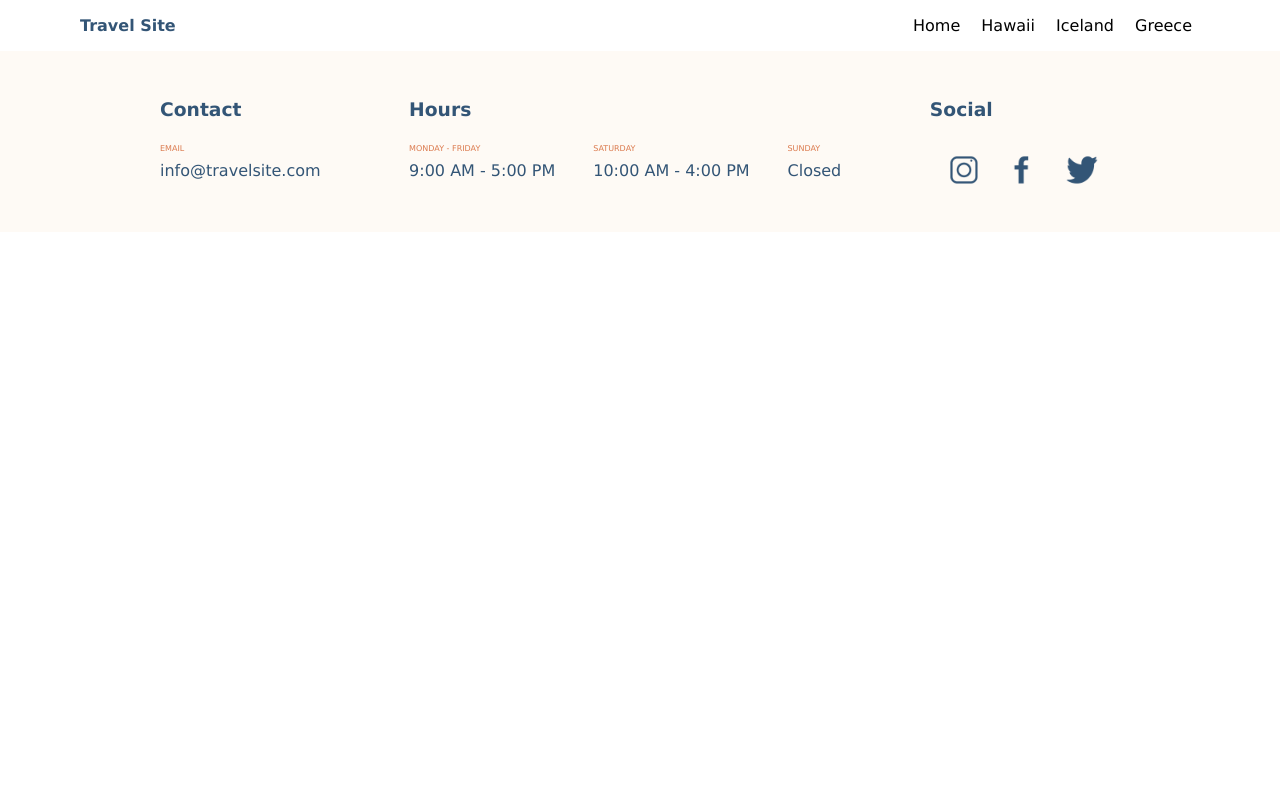
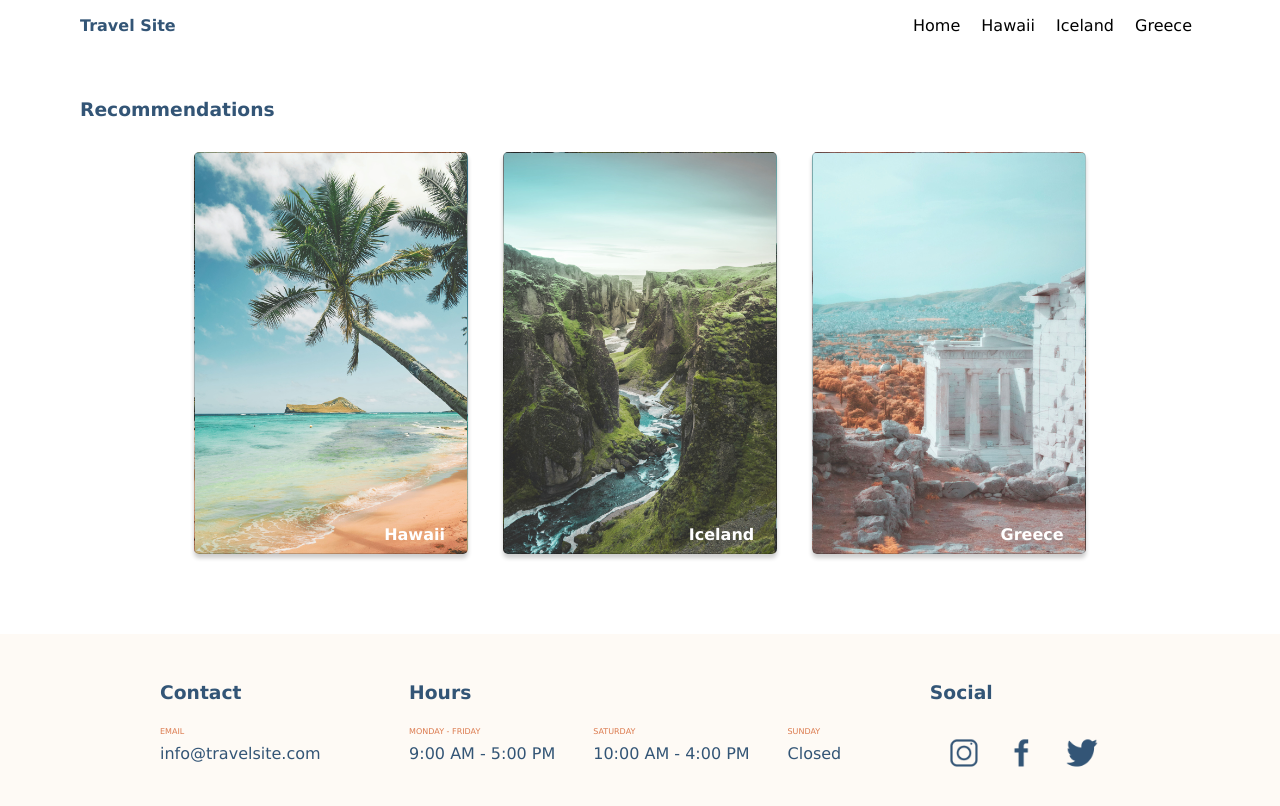
Before and after one commit to DashiWishi/dazeran-zamri-travelsite, a plain HTML site: page index.html in a window 1280 px wide. Drawn offline with Linux system fonts and the light colour scheme.

Commit message:
added recommendations section in homepage

```diff
--- a/css/main.css
+++ b/css/main.css
@@ -0,0 +1,44 @@
+.recommendations > h3 {
+    color: #335576;
+    padding: 3rem 5rem;
+    padding-bottom: 2rem;
+}
+
+.recommendations__container {
+    display: flex;
+    justify-content: space-around;
+    margin: 0 11rem;
+    padding-bottom: 5rem;
+}
+
+article {
+    width: 17rem;
+    height: 25rem;
+    position: relative;
+    border-radius: 5px;
+    border: 1px solid rgba(0, 0, 0, .2); /* 1px solid black with an opacity of 20% */
+    box-shadow: 0px 4px 4px rgba(0, 0, 0, .2);
+}
+
+article > p {
+    color: #FFFFFF;
+    font-weight: bold;
+    position: absolute;
+    top: 93%;
+    right: 8%;
+}
+
+.recommendations-card__hawaii {
+    background-image: url(../assets/images/hawaii.jpg);
+    background-size: cover;
+}
+
+.recommendations-card__iceland {
+    background-image: url(../assets/images/iceland.jpg);
+    background-size: cover;
+}
+
+.recommendations-card__greece {
+    background-image: url(../assets/images/greece.jpg);
+    background-size: cover;
+}
--- a/index.html
+++ b/index.html
@@ -28,7 +28,27 @@
     </header>
 
     <section class="hero"></section>
-    <section class="recommendations"></section>
+
+    <section class="recommendations">
+        <h3>Recommendations</h3>
+        <div class="recommendations__container">
+            <a href="pages/hawaii.html">
+                <article class="recommendations-card__hawaii">
+                    <p>Hawaii</p>
+                </article>
+            </a>
+            <a href="pages/iceland.html">
+                <article class="recommendations-card__iceland">
+                    <p>Iceland</p>
+                </article>
+            </a>
+            <a href="pages/greece.html">
+                <article class="recommendations-card__greece">
+                    <p>Greece</p>
+                </article>
+            </a>
+        </div>
+    </section>
 
     <footer>
         <section class="footer">
```
